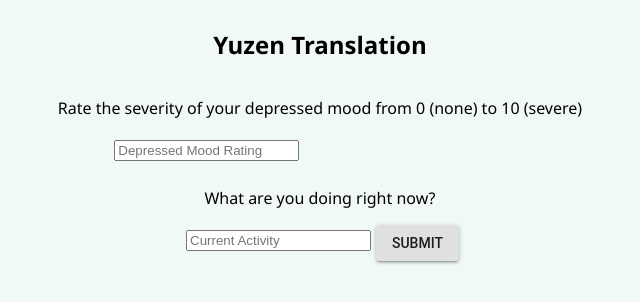
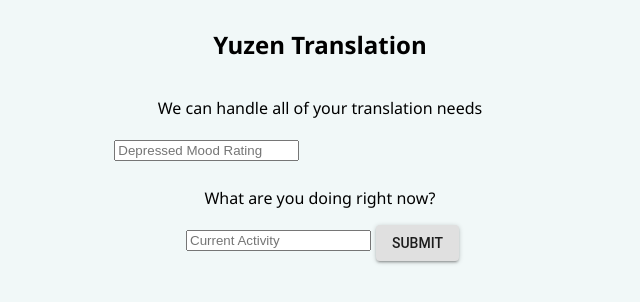
Before and after one commit to sparksong/YUZEN, a React (Create React App) app: page /#/home in a window 1280 px wide. Shown: the top 302 px of the page, without its empty margins (320-960 px from the left). Built offline with nearby package versions, Linux system fonts and the light colour scheme.

Commit message:
added translation info

```diff
--- a/src/components/Home/Home.js
+++ b/src/components/Home/Home.js
@@ -55,7 +55,7 @@ class PatientLog extends Component {
                     </Grid>
                     <Grid item xs={2}></Grid>
                     <Grid item xs={12}>
-                        <p>Rate the severity of your depressed mood from 0 (none) to 10 (severe) </p>
+                        <p>We can handle all of your translation needs </p>
                     </Grid>
                     <Grid item xs={4}></Grid>
                     <Grid item xs={4}>
```
